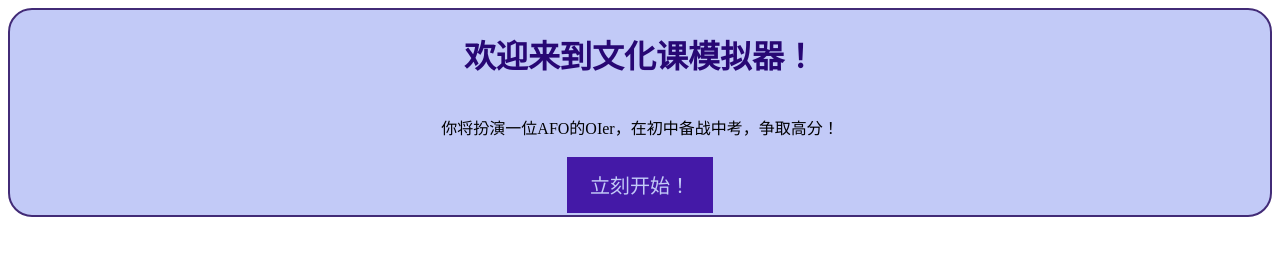
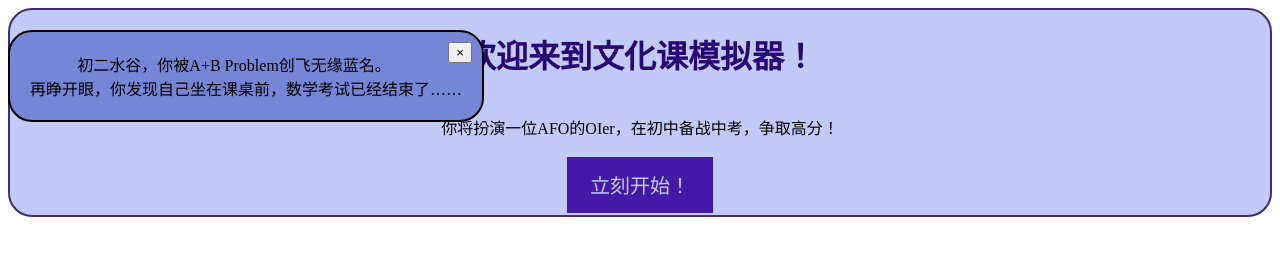
Before and after one commit to zack1219happy/whkmnq, a plain HTML site: page index.html in a window 1280 px wide. Drawn offline with Linux system fonts and the light colour scheme.

Commit message:
index.html

```diff
--- a/index.html
+++ b/index.html
@@ -4,40 +4,65 @@
         <meta charset="utf-8">
         <title>文化课模拟器</title>
         <style type="text/css">
+			#begin_popup
+			{
+				display: flex;
+				position: fixed;
+				top: 30px;
+				background-color: rgb(118, 133, 214);
+				border-radius: 24px;
+				border-style: solid;
+				border-width: 2px;
+			}
+			#begin_popup_close
+			{
+				margin: 10px;
+				float: right;
+			}
             #begin_page
             {
-                background-color:rgb(194, 202, 247);
-				border-radius:24px;
-				border-style:solid;
-				border-width:2px;
-				border-color:rgb(66, 43, 119);
-				display:flex;
-				justify-content:center;
+                background-color: rgb(194, 202, 247);
+				border-radius: 24px;
+				border-style: solid;
+				border-width: 2px;
+				border-color: rgb(66, 43, 119);
+				display: flex;
+				justify-content: center;
 				flex-direction: column;
             }
 			#welcome
 			{
-				text-align:center;
-				color:rgb(40, 7, 116);
+				text-align: center;
+				color: rgb(40, 7, 116);
 			}
 			#introduction
 			{
-				text-align:center;
+				text-align: center;
 			}
 			#begin_button
 			{
-				margin:auto;
-				width:150px;
-				height:60px;
-				border:solid 2px;
-				text-align:center;
-				color:rgb(194, 202, 247);
-				font-size:20px;
-				background-color:rgb(68, 25, 167);
+				margin: auto;
+				width: 150px;
+				height: 60px;
+				border: solid 2px;
+				text-align: center;
+				color: rgb(194, 202, 247);
+				font-size: 20px;
+				background-color: rgb(68, 25, 167);
 			}
         </style>
     </head>
     <body>
+		<div id="begin_popup">
+			<div>
+				<button id = "begin_popup_close">×</button>
+				<p style = "margin: 20px; text-align: center;">
+					初二水谷，你被A+B Problem创飞无缘蓝名。
+					<br/>
+					再睁开眼，你发现自己坐在课桌前，数学考试已经结束了……
+				</p>
+			</div>
+		</div>
         <div id="begin_page">
             <h1 id="welcome">欢迎来到文化课模拟器！</h1>
             <p id="introduction">你将扮演一位AFO的OIer，在初中备战中考，争取高分！</p>
```
